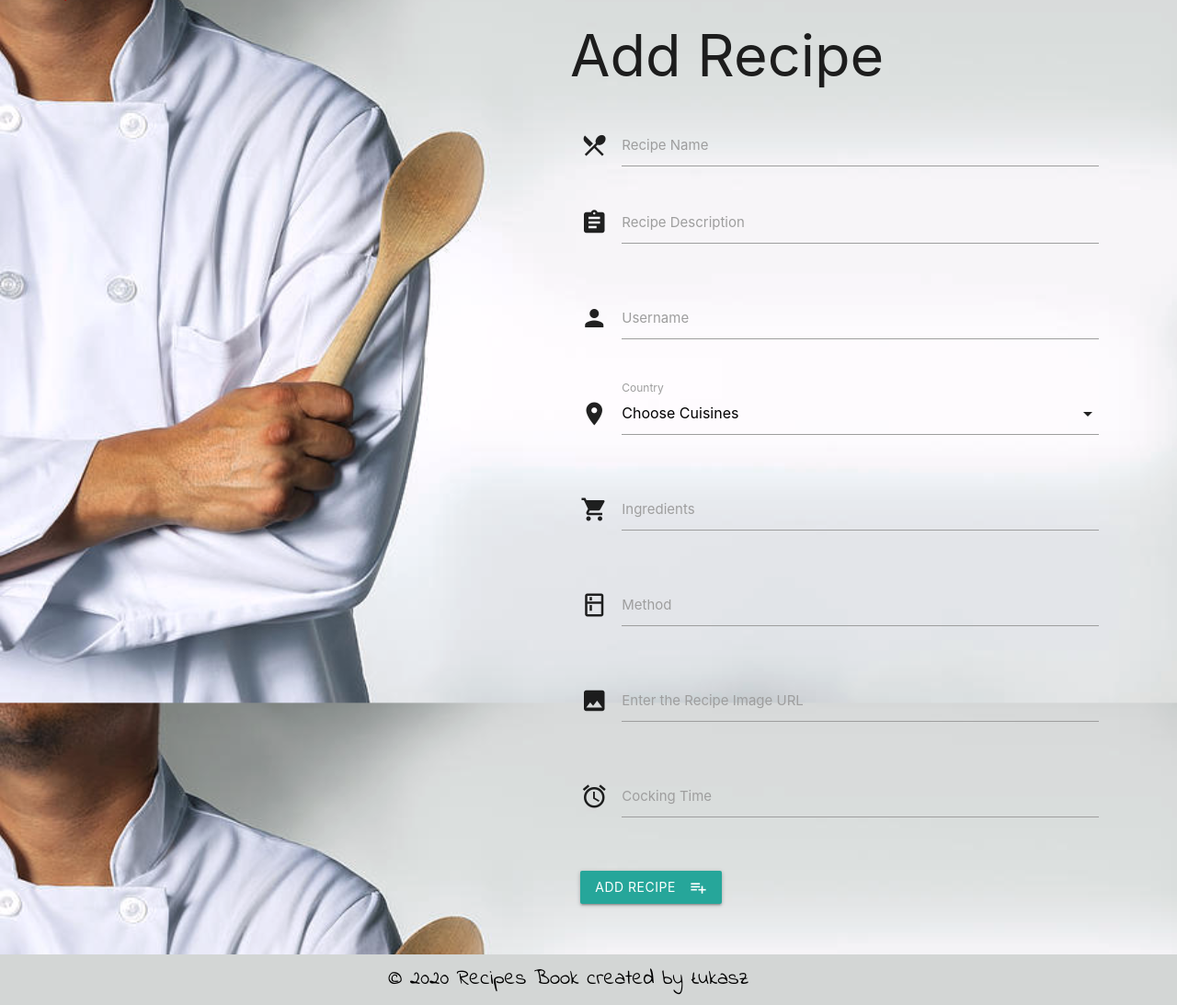
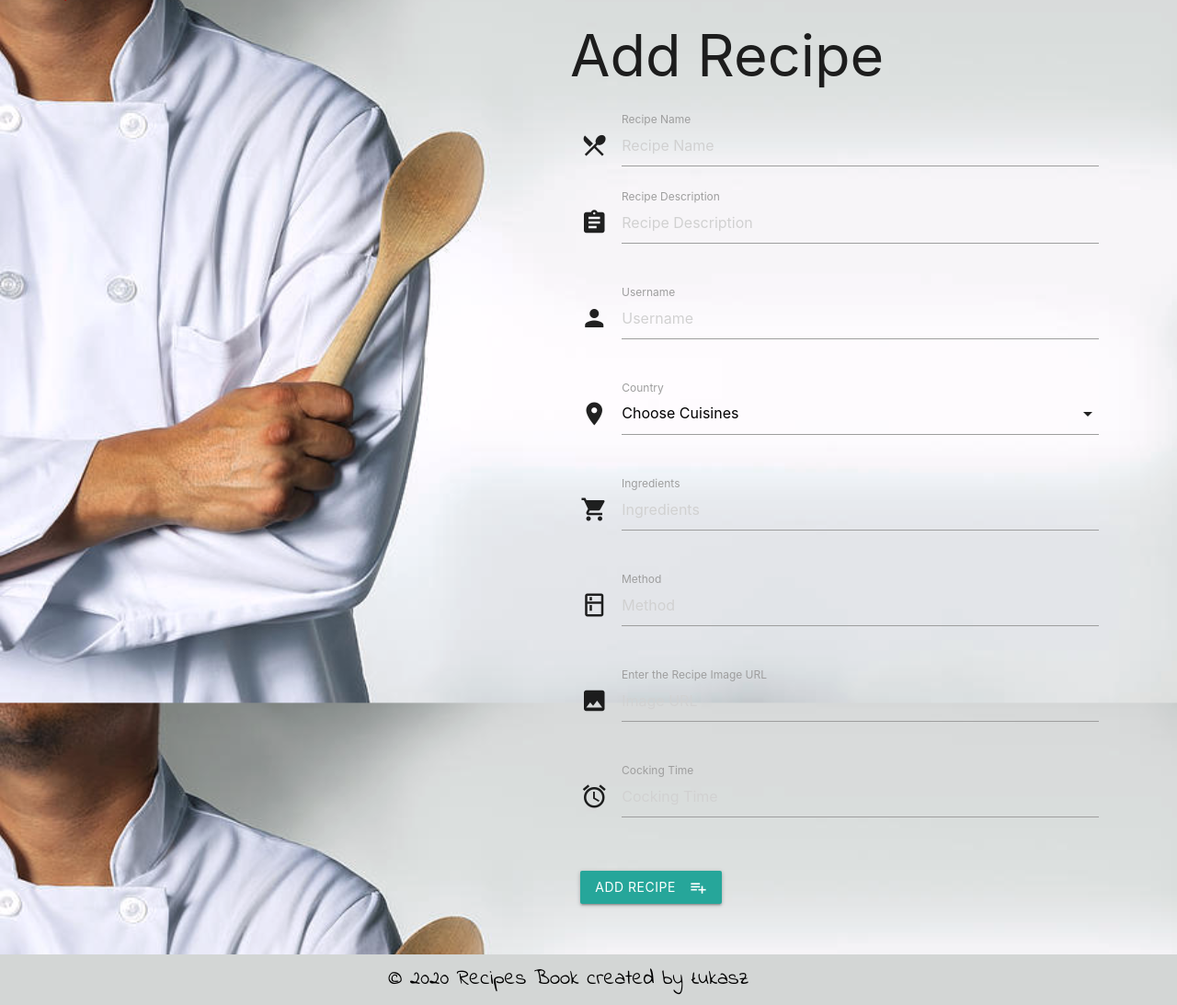
Before and after one commit to Sreniok/Recipe_Ideas, a Flask app: page /add_recipe in a window 1280 px wide. Shown: the part 89-1182 px from the top of the page at 92% size. Run offline with Flask 2, Linux system fonts and the light colour scheme; data that the repository does not hold is empty; some libraries are stand-ins or nearby versions; some web fonts are replaced.

Commit message:
fixing input

```diff
--- a/app.py
+++ b/app.py
@@ -136,13 +136,13 @@ def search_by_name():
     return render_template('found_recipes.html', recipe=mongo.db.recipe.find_one({'$text': {'$search': search_term }}))
 
 # search cuisines
-@app.route('/search_cuisine', methods=['GET', 'POST'])
-def search_cuisine():
-    cuisines = request.form.get('cuisine_name')
-    filter_by = {}
-    filter_by['cuisine_name'] = cuisines
-    return render_template("found_cuisines.html",
-                               cuisines=mongo.db.recipe.find())
+@app.route('/search_cuisine/<cuisine_name>')
+def search_cuisine(cuisine_name):
+    recipe = mongo.db.recipe.find_one({'recipe' : cuisine_name})
+    if recipe.count() == 0:
+        return render_template("found_cuisines.html")
+    return render_template("found_cuisines.html", recipe=recipe)
+
 
 # search ingredients
 @app.route('/search_by_ingredients', methods=['GET', 'POST'])
@@ -161,5 +161,5 @@ def dashboard():
 
 if __name__ == '__main__':
     app.run(host=os.environ.get('IP'),
-            port=int(os.environ.get('PORT')),
+            #port=int(os.environ.get('PORT')),
             debug=True)
--- a/static/css/style.css
+++ b/static/css/style.css
@@ -11,6 +11,7 @@
     background-color: white;
     padding-top: 20px;
     text-align: center;
+    background-color: transparent;
 }
 
 .serch-base {
--- a/templates/add_cusine.html
+++ b/templates/add_cusine.html
@@ -7,17 +7,17 @@
             <div class="row">
                 <div class="input-field col s12">
                     <i class="material-icons prefix">flag</i>
-                    <input name="cuisine_name" type="text" class="validate">
+                    <input placeholder="Cuisines Name" name="cuisine_name" type="text" class="validate">
                     <label for="icon_prefix">Cuisines Name</label>
                 </div>
                 <div class="input-field col s12">
                     <i class="material-icons prefix">assignment</i>
-                    <input id="cuisine_description" name="cuisine_description" type="text" class="validate">
+                    <input placeholder="Cuisines Description" id="cuisine_description" name="cuisine_description" type="text" class="validate">
                     <label for="icon_prefix">Cuisines Description</label>
                 </div>
                 <div class="input-field col s12">
                     <i class="material-icons prefix">image</i>
-                    <input id="cuisine_image" name="cuisine_image" type="text" class="validate">
+                    <input placeholder="Cuisines Image" id="cuisine_image" name="cuisine_image" type="text" class="validate">
                     <label for="icon_prefix">Cuisines Image</label>
                 </div>
                 <div class="row">
--- a/templates/add_recipe.html
+++ b/templates/add_recipe.html
@@ -8,26 +8,26 @@
             <div class="row">
                 <div class="input-field col s12">
                     <i class="material-icons prefix">local_dining</i>
-                    <input id="recipe_name" name="recipe_name" type="text" class="validate">
+                    <input placeholder="Recipe Name" id="recipe_name" name="recipe_name" type="text" class="validate">
                     <label for="icon_prefix">Recipe Name</label>
                 </div>
                 <div class="input-field col s12">
                     <i class="material-icons prefix">assignment</i>
-                    <input id="recipe_description" name="recipe_description" type="text" class="validate">
+                    <input placeholder="Recipe Description" id="recipe_description" name="recipe_description" type="text" class="validate">
                     <label for="icon_prefix">Recipe Description</label>
                 </div>
             </div>
             <div class="row">
                 <div class="input-field col s12">
                     <i class="material-icons prefix">person</i>
-                    <input id="user_name" name="user_name" type="text" class="materialize-textarea">
+                    <input placeholder="Username" id="user_name" name="user_name" type="text" class="materialize-textarea">
                     <label for="icon_prefix">Username</label>
                 </div>
             </div>
             <div class="row">
                 <div class="input-field col s12 ">
                     <i class="material-icons prefix">room</i>
-                    <select id="cuisine" name="cuisine_name">
+                    <select placeholder="Choose Cuisines" id="cuisine" name="cuisine_name">
                         <option value="" disabled selected>Choose Cuisines</option>
                         {% for cus in cuisine %}
                         <option value="{{cus.cuisine_name}}">{{cus.cuisine_name}}</option>
@@ -39,28 +39,28 @@
             <div class="row">
                 <div class="input-field col s12">
                     <i class="material-icons prefix">shopping_cart</i>
-                    <input id="ingredients" name="ingredients" type="text" class="materialize-textarea">
+                    <input placeholder="Ingredients" id="ingredients" name="ingredients" type="text" class="materialize-textarea">
                     <label for="icon_prefix">Ingredients</label>
                 </div>
             </div>
             <div class="row">
                 <div class="input-field col s12">
                     <i class="material-icons prefix">kitchen</i>
-                    <input id="method" name="method" type="text" class="materialize-textarea">
+                    <input placeholder="Method" id="method" name="method" type="text" class="materialize-textarea">
                     <label for="icon_prefix">Method</label>
                 </div>
             </div>
             <div class="row">
                 <div class="input-field col s12">
                     <i class="material-icons prefix">image</i>
-                    <input id="recipe_image_url" name="recipe_image_url" type="text" class="validate">
+                    <input placeholder="Image URL" id="recipe_image_url" name="recipe_image_url" type="text" class="validate">
                     <label for="recipe_image_url">Enter the Recipe Image URL</label>
                 </div>
             </div>
             <div class="row">
                 <div class="input-field col s12">
                     <i class="material-icons prefix">alarm</i>
-                    <input id="cocking_time" name="cocking_time" type="text" class="materialize-textarea">
+                    <input placeholder="Cocking Time" id="cocking_time" name="cocking_time" type="text" class="materialize-textarea">
                     <label for="icon_prefix">Cocking Time</label>
                 </div>
             </div>
--- a/templates/cuisine.html
+++ b/templates/cuisine.html
@@ -6,8 +6,8 @@
         <div class="col s12">
             <h3>Cuisines</h3>
             <div class="introduction">
-                <p>The application shows all Cuisines with the description after clicking. You can also add new
-                    country by clicking "Add Cuisines".</p>
+                <p>The app shows all Cuisines, dropdown menu shows a description of cuisines. You can also add new
+                    country by click  ing "Add Cuisines".</p>
             </div>
             <div class="row btn_add_cuisine">
                 <a href="{{url_for('add_cusine')}}" class="waves-effect waves-light btn btn_small">Add Cuisines
--- a/templates/found_cuisines.html
+++ b/templates/found_cuisines.html
@@ -21,7 +21,7 @@
             <li>
                 <div class="collapsible-header"><i class="material-icons">expand_more</i>
                     <a
-                        href="{{ url_for('recipe_description',cuisines= recipe._cuisine_name)}}"><strong>{{recipe.cuisine_name}}</strong></a>
+                        href="{{ url_for('recipe_description',recipe_id=recipe._id)}}"><strong>{{recipe.recipe_name}}</strong></a>
 
                 </div>
                 <div class="collapsible-body"><span>
--- a/templates/recipes.html
+++ b/templates/recipes.html
@@ -5,8 +5,8 @@
         <div class="col s12">
             <h3>Recipes</h3>
             <div class="introduction">
-                <p>The app showing all the recipes also you can search recipe by name and add a new recipe by clicking
-                    "add recipe". </p>
+                <p>The app is showing all the recipes and description when you click photo. You can search recipe by
+                    name and add a new recipe by clicking "add recipe". </p>
             </div>
             <div class="col s12">
                 <a href="{{url_for('add_recipe')}}" class="waves-effect waves-light btn btn_small"
--- a/templates/search_recipe.html
+++ b/templates/search_recipe.html
@@ -19,8 +19,7 @@
                 </button>
             </div>
         </form>
-
-        <form action="{{url_for('search_cuisine', cuisine_id = cuisine._id)}}" method="POST" class="col s12">
+        <form action="{{url_for('search_cuisine', cuisine_name = recipe.cuisine_name)}}" method="POST" class="col s12">
             <div class="input-field col s8 ">
                 <select name="cuisine_name">
                     <option value="" disabled selected>Choose Cuisines</option>
```
